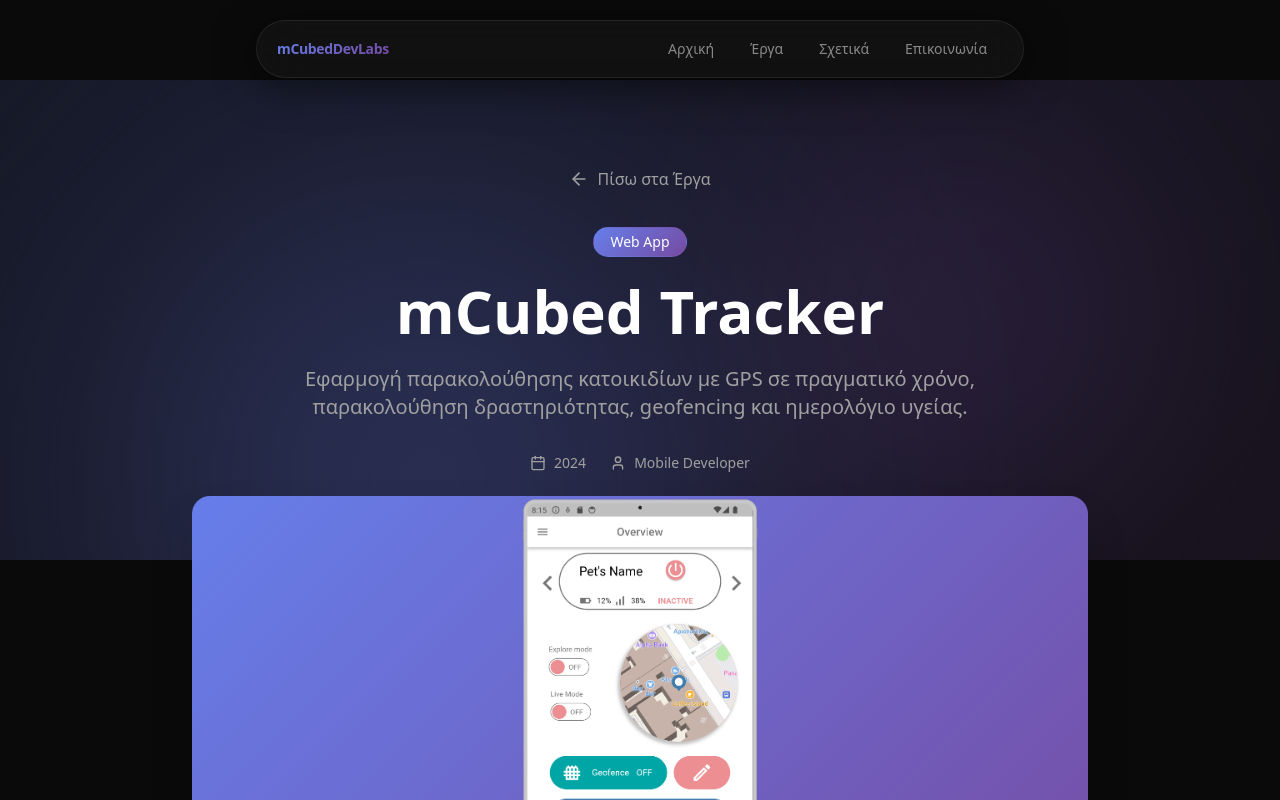
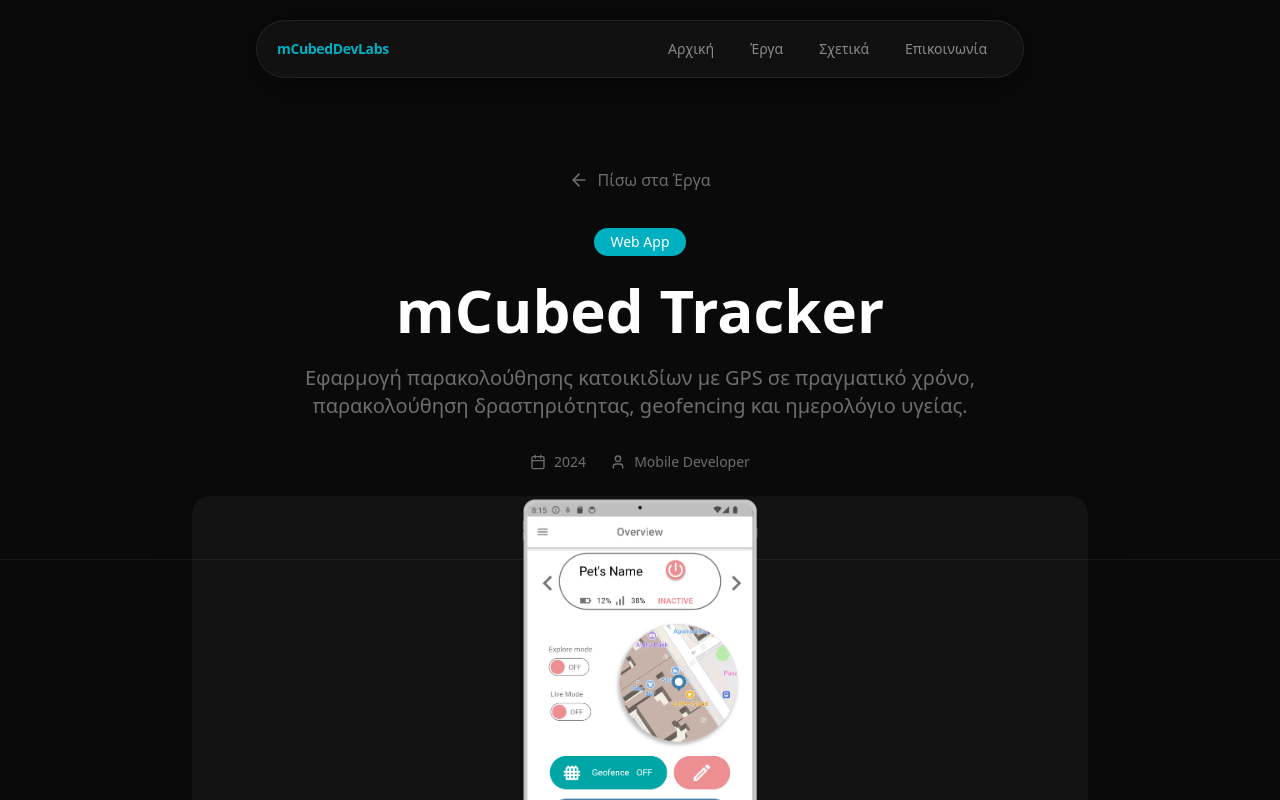
Before and after one commit to pagman/portfolio-nextjs, a Next.js app: page /projects/1 in a window 1280 px wide. Shown: the top 800 px of the page. Built offline with nearby package versions, Linux system fonts and the light colour scheme.

Commit message:
color pallete

```diff
--- a/app/globals.css
+++ b/app/globals.css
@@ -45,9 +45,11 @@
   --radius-3xl: calc(var(--radius) + 12px);
   --radius-4xl: calc(var(--radius) + 16px);
 
-  /* Custom gradient colors */
-  --color-gradient-start: #667eea;
-  --color-gradient-end: #764ba2;
+  /* Palette accent colors */
+  --color-accent-teal: #00AFC0;
+  --color-accent-blue: #407CAC;
+  --color-accent-green: #67B869;
+  --color-accent-pink: #EC8E92;
 }
 
 :root {
@@ -59,18 +61,18 @@
   --card-foreground: #ffffff;
   --popover: #0a0a0a;
   --popover-foreground: #ffffff;
-  --primary: #667eea;
+  --primary: #00AFC0;
   --primary-foreground: #ffffff;
-  --secondary: #764ba2;
+  --secondary: #407CAC;
   --secondary-foreground: #ffffff;
   --muted: rgba(255, 255, 255, 0.05);
-  --muted-foreground: #a0a0a0;
-  --accent: rgba(102, 126, 234, 0.2);
-  --accent-foreground: #667eea;
+  --muted-foreground: #6D6D6D;
+  --accent: rgba(0, 175, 192, 0.12);
+  --accent-foreground: #00AFC0;
   --destructive: oklch(0.704 0.191 22.216);
   --border: rgba(255, 255, 255, 0.1);
   --input: rgba(255, 255, 255, 0.15);
-  --ring: #667eea;
+  --ring: #00AFC0;
   --chart-1: oklch(0.488 0.243 264.376);
   --chart-2: oklch(0.696 0.17 162.48);
   --chart-3: oklch(0.769 0.188 70.08);
@@ -78,12 +80,12 @@
   --chart-5: oklch(0.645 0.246 16.439);
   --sidebar: #0a0a0a;
   --sidebar-foreground: #ffffff;
-  --sidebar-primary: #667eea;
+  --sidebar-primary: #00AFC0;
   --sidebar-primary-foreground: #ffffff;
-  --sidebar-accent: rgba(102, 126, 234, 0.2);
-  --sidebar-accent-foreground: #667eea;
+  --sidebar-accent: rgba(0, 175, 192, 0.12);
+  --sidebar-accent-foreground: #00AFC0;
   --sidebar-border: rgba(255, 255, 255, 0.1);
-  --sidebar-ring: #667eea;
+  --sidebar-ring: #00AFC0;
 }
 
 html {
@@ -99,17 +101,14 @@
   }
 }
 
-/* Gradient text utility */
+/* Accent text utility */
 .gradient-text {
-  background: linear-gradient(135deg, #667eea 0%, #764ba2 100%);
-  -webkit-background-clip: text;
-  -webkit-text-fill-color: transparent;
-  background-clip: text;
+  color: #00AFC0;
 }
 
-/* Gradient background utility */
+/* Accent background utility */
 .gradient-bg {
-  background: linear-gradient(135deg, #667eea 0%, #764ba2 100%);
+  background-color: #00AFC0;
 }
 
 /* Hero background animations */
--- a/app/projects/[id]/page.tsx
+++ b/app/projects/[id]/page.tsx
@@ -55,33 +55,8 @@
       <Navbar />
       <main className="pt-20">
         {/* Hero Section */}
-        <section
-          className="relative min-h-[60vh] flex items-center justify-center px-[5%] overflow-hidden"
-          style={{
-            background: `linear-gradient(135deg, ${project.gradientFrom}20 0%, ${project.gradientTo}20 100%)`,
-          }}
-        >
-          {/* Background gradient orbs */}
-          <div className="absolute inset-0 pointer-events-none">
-            <div
-              className="absolute w-[600px] h-[600px] rounded-full blur-[150px] opacity-30"
-              style={{
-                background: project.gradientFrom,
-                left: "10%",
-                top: "20%",
-              }}
-            />
-            <div
-              className="absolute w-[400px] h-[400px] rounded-full blur-[120px] opacity-20"
-              style={{
-                background: project.gradientTo,
-                right: "10%",
-                bottom: "10%",
-              }}
-            />
-          </div>
-
-          <div className="relative z-10 max-w-4xl mx-auto text-center">
+        <section className="min-h-[60vh] flex items-center justify-center px-[5%] border-b border-white/6">
+          <div className="max-w-4xl mx-auto text-center">
             {/* Back button */}
             <div className="mb-8">
               <Link
@@ -95,11 +70,7 @@
 
             {/* Tag */}
             <Badge
-              className="mb-6 text-sm px-4 py-1"
-              style={{
-                background: `linear-gradient(135deg, ${project.gradientFrom} 0%, ${project.gradientTo} 100%)`,
-                color: "white",
-              }}
+              className="mb-6 text-sm px-4 py-1 bg-accent-teal text-white border-none"
             >
               {project.tag}
             </Badge>
@@ -133,8 +104,6 @@
           <ImageSlider
             images={project.images || []}
             alt={project.title}
-            gradientFrom={project.gradientFrom}
-            gradientTo={project.gradientTo}
           />
         </section>
 
@@ -173,12 +142,7 @@
                   key={index}
                   className="flex items-start gap-3 p-4 bg-card rounded-xl border border-border"
                 >
-                  <div
-                    className="w-6 h-6 rounded-full flex items-center justify-center flex-shrink-0 mt-0.5"
-                    style={{
-                      background: `linear-gradient(135deg, ${project.gradientFrom} 0%, ${project.gradientTo} 100%)`,
-                    }}
-                  >
+                  <div className="w-6 h-6 rounded-full bg-accent-teal flex items-center justify-center shrink-0 mt-0.5">
                     <span className="text-white text-xs font-bold">
                       {index + 1}
                     </span>
@@ -204,13 +168,7 @@
           {/* Outcome */}
           <div className="mb-12">
             <h2 className="text-xl font-semibold mb-4">Αποτελέσματα & Αντίκτυπος</h2>
-            <div
-              className="p-6 rounded-xl"
-              style={{
-                background: `linear-gradient(135deg, ${project.gradientFrom}15 0%, ${project.gradientTo}15 100%)`,
-                borderLeft: `4px solid ${project.gradientFrom}`,
-              }}
-            >
+            <div className="p-6 rounded-xl bg-accent-teal/10 border-l-4 border-accent-teal">
               <p className="text-foreground leading-relaxed">
                 {project.outcome}
               </p>
--- a/components/sections/contact-section.tsx
+++ b/components/sections/contact-section.tsx
@@ -13,17 +13,8 @@
 export function ContactSection() {
   return (
     <section id="contact" className="py-16 md:py-24 px-[5%] max-w-7xl mx-auto">
-      <div className="relative rounded-3xl border border-white/6 overflow-hidden p-10 md:p-20">
-        {/* Subtle gradient glow inside card */}
-        <div
-          className="absolute inset-0 pointer-events-none"
-          style={{
-            background:
-              "radial-gradient(ellipse 60% 50% at 50% 110%, rgba(102, 126, 234, 0.1) 0%, transparent 60%)",
-          }}
-        />
-
-        <div className="relative text-center">
+      <div className="rounded-3xl border border-white/6 p-10 md:p-20">
+        <div className="text-center">
           <span className="text-xs text-white/30 tracking-[0.2em] uppercase font-medium mb-6 block">
             Επικοινωνία
           </span>
--- a/components/shared/image-slider.tsx
+++ b/components/shared/image-slider.tsx
@@ -7,16 +7,9 @@
 interface ImageSliderProps {
   images: string[];
   alt: string;
-  gradientFrom: string;
-  gradientTo: string;
 }
 
-export function ImageSlider({
-  images,
-  alt,
-  gradientFrom,
-  gradientTo,
-}: ImageSliderProps) {
+export function ImageSlider({ images, alt }: ImageSliderProps) {
   const [currentIndex, setCurrentIndex] = useState(0);
 
   const goToPrevious = () => {
@@ -29,24 +22,14 @@
 
   if (images.length === 0) {
     return (
-      <div
-        className="rounded-2xl overflow-hidden shadow-2xl aspect-video flex items-center justify-center"
-        style={{
-          background: `linear-gradient(135deg, ${gradientFrom} 0%, ${gradientTo} 100%)`,
-        }}
-      >
-        <div className="w-[80%] h-[85%] bg-white rounded-lg shadow-xl" />
+      <div className="rounded-2xl overflow-hidden shadow-2xl aspect-video flex items-center justify-center bg-white/3 border border-white/6">
+        <div className="w-[80%] h-[85%] bg-white/5 rounded-lg" />
       </div>
     );
   }
 
   return (
-    <div
-      className="rounded-2xl overflow-hidden shadow-2xl aspect-video relative group"
-      style={{
-        background: `linear-gradient(135deg, ${gradientFrom} 0%, ${gradientTo} 100%)`,
-      }}
-    >
+    <div className="rounded-2xl overflow-hidden shadow-2xl aspect-video relative group bg-white/3">
       <Image
         src={images[currentIndex]}
         alt={`${alt} - Image ${currentIndex + 1}`}
@@ -56,7 +39,6 @@
 
       {images.length > 1 && (
         <>
-          {/* Navigation Arrows */}
           <button
             onClick={goToPrevious}
             className="absolute left-4 top-1/2 -translate-y-1/2 w-10 h-10 rounded-full bg-black/50 text-white flex items-center justify-center opacity-0 group-hover:opacity-100 transition-opacity hover:bg-black/70"
@@ -72,16 +54,15 @@
             <ChevronRight size={24} />
           </button>
 
-          {/* Dots Indicator */}
           <div className="absolute bottom-4 left-1/2 -translate-x-1/2 flex gap-2">
             {images.map((_, index) => (
               <button
                 key={index}
                 onClick={() => setCurrentIndex(index)}
-                className={`w-2 h-2 rounded-full transition-all ${
+                className={`h-2 rounded-full transition-all ${
                   index === currentIndex
                     ? "bg-white w-6"
-                    : "bg-white/50 hover:bg-white/75"
+                    : "w-2 bg-white/50 hover:bg-white/75"
                 }`}
                 aria-label={`Go to image ${index + 1}`}
               />
--- a/components/shared/project-card.tsx
+++ b/components/shared/project-card.tsx
@@ -8,8 +8,8 @@
   description: string;
   tag: string;
   techStack: string[];
-  gradientFrom: string;
-  gradientTo: string;
+  gradientFrom?: string;
+  gradientTo?: string;
   image?: string;
 }
 
@@ -19,20 +19,13 @@
   description,
   tag,
   techStack,
-  gradientFrom,
-  gradientTo,
   image,
 }: ProjectCardProps) {
   return (
     <Link href={`/projects/${id}`} className="group block h-full">
       <div className="bg-white/2 border border-white/6 rounded-2xl overflow-hidden h-full flex flex-col transition-all duration-300 hover:bg-white/4 hover:border-white/12 hover:-translate-y-1 hover:shadow-2xl hover:shadow-black/40">
-        {/* Image area — subtle gradient tint, no harsh fill */}
-        <div
-          className="w-full aspect-video relative overflow-hidden shrink-0"
-          style={{
-            background: `linear-gradient(135deg, ${gradientFrom}14 0%, ${gradientTo}14 100%)`,
-          }}
-        >
+        {/* Image area */}
+        <div className="w-full aspect-video relative overflow-hidden shrink-0 bg-white/3">
           {image ? (
             <Image
               src={image}
```
Also changed, not shown: components/sections/hero-section.tsx (+2 -38 lines).
